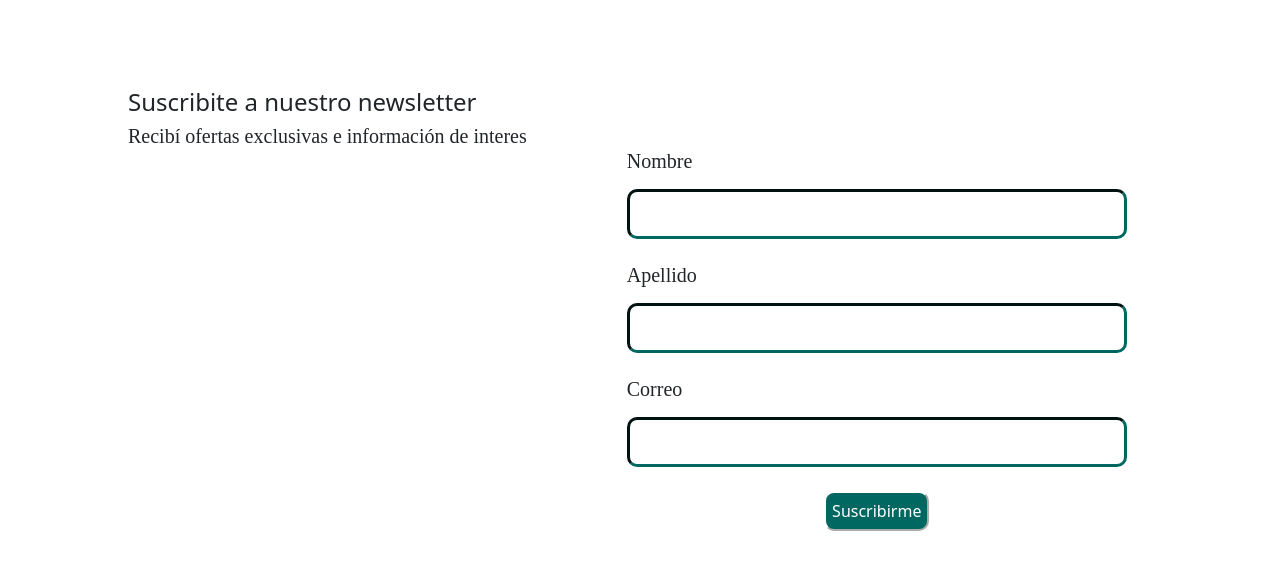
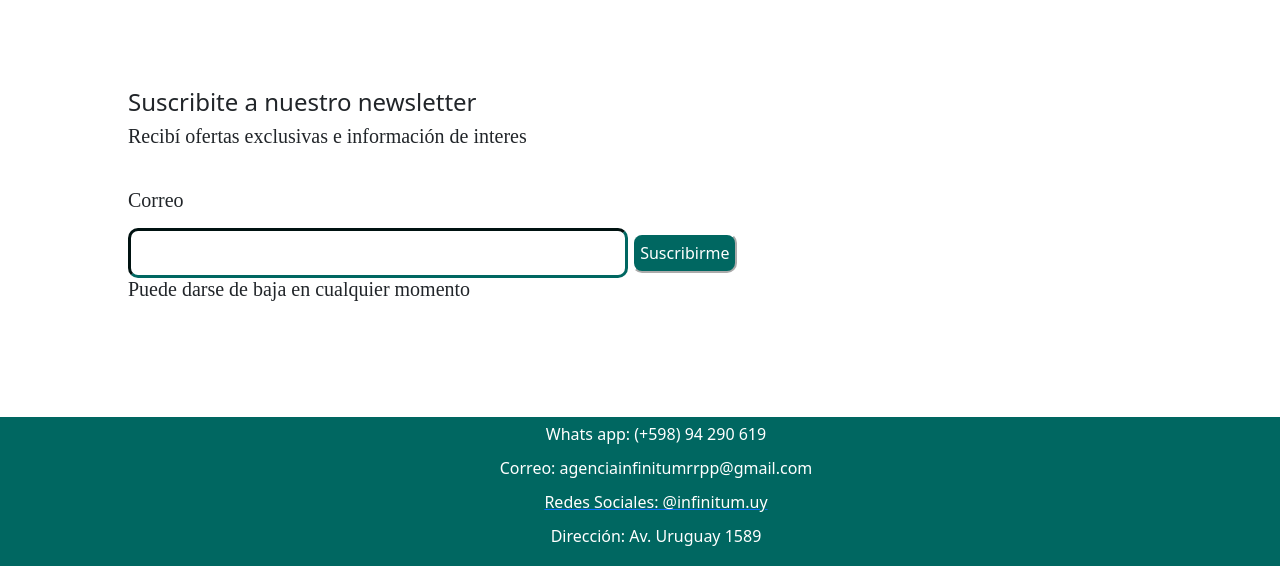
Before and after one commit to Cristian-S5/2da-entrega-CH, a website: page index.html in a window 1280 px wide. Shown: the part 1680-2246 px from the top of the page. Drawn offline with nearby package versions, Linux system fonts and the light colour scheme.

Commit message:
Newsletter

```diff
--- a/index.html
+++ b/index.html
@@ -170,21 +170,13 @@
                     <form action="https://formspree.io/f/mknanqle" method="POST">
                         <div class="entradaTexto">
                             <label>
-                                <p>Nombre</p>
-                                <input type="name" name="name">
-                            </label>
-
-                            <label>
-                                <p>Apellido</p>
-                                <input type="apellido" name="apellido">
-                            </label>
-
-                            <label>
                                 <p>Correo</p>
                                 <input type="email" name="email">
+                                <button class="botonAnimado" type="submit">Suscribirme</button>
                             </label>
-                            <br>
-                            <button class="botonAnimado" type="submit">Suscribirme</button>
+                            <p>Puede darse de baja en cualquier momento</p>
+
+
 
                         </div>
                     </form>
--- a/scss/estilos.scss
+++ b/scss/estilos.scss
@@ -7,19 +7,10 @@
 
 
 
-
-
-
-
-.contenedorEtiquetas {
+  .contenedorEtiquetas {
     max-width: 1800px;
     margin: auto;
 }
-
-
-
-
-
 
 
 .flex {
@@ -304,11 +295,13 @@ label {
 
 .conteinerNews {
     margin:auto;
-    max-width: 10x;
+
     padding-bottom: 100px;
     padding-left: 10%;
     padding-right: 10%;
     padding-top: 25px;
+
+
 
     p {
         padding-right: 100px;
@@ -331,7 +324,8 @@ label {
 
 .formNews {
     display: flex;
-    flex-direction: row;
+    flex-direction: column;
+
 }
 
 .mapa iframe {
```
Also changed, not shown: css/estilos.css.
